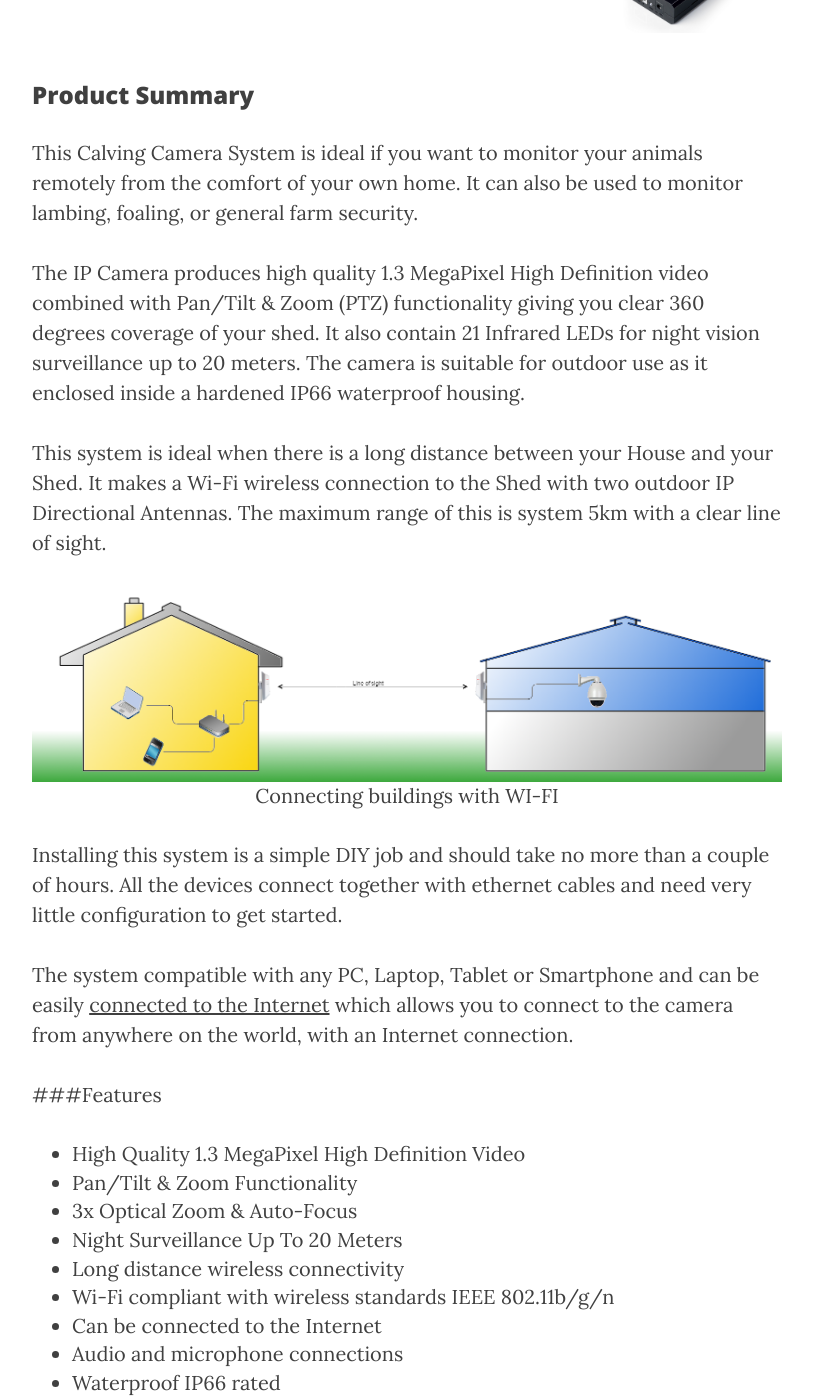
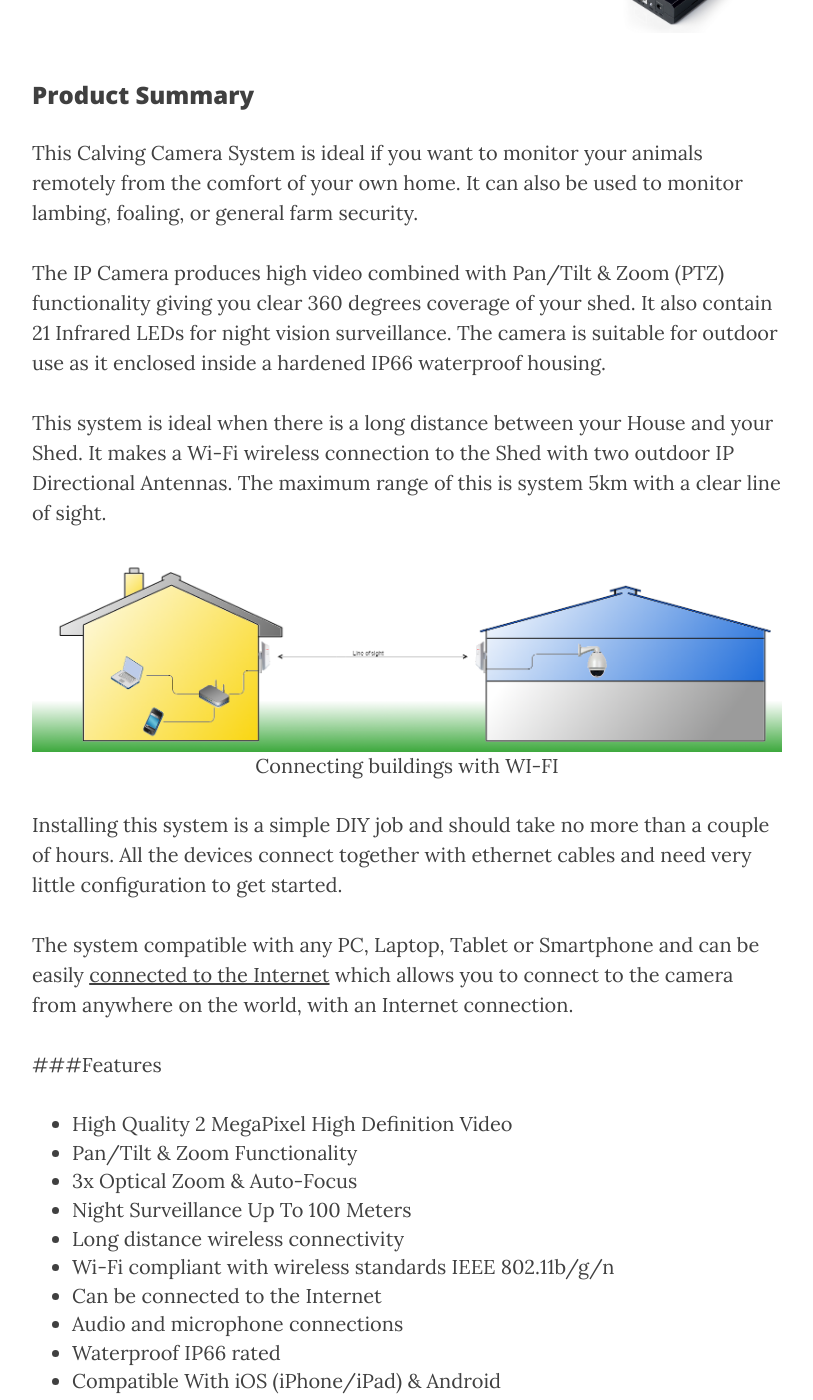
Before and after one commit to jholleran/calvingcamerareviews, a Jekyll site: the page built from products/long-range-ip-calving-camera-system.md, in a window 1280 px wide and 1400 px high, scrolled down 460 px. Shown: the whole window, without its empty margins (233-1046 px from the left). Built offline with Jekyll 4.4.1, drawn with Linux system fonts in a browser that asks for light colours; nearby versions of some CDN libraries; comment, search, counter and statistics services are not loaded; some of the changed text lies outside the part shown.

Commit message:
updated links

```diff
--- a/_posts/2015-05-26-ip-wireless-directional-antenns.markdown
+++ b/_posts/2015-05-26-ip-wireless-directional-antenns.markdown
@@ -52,8 +52,7 @@ Always make sure that the Wireless Security settings (WEP or WPA & WPA2) are set
 
 <h2>Buy On Amazon</h2>
 
-<iframe style="width:120px;height:240px;" marginwidth="0" marginheight="0" scrolling="no" frameborder="0" src="//ws-eu.amazon-adsystem.com/widgets/q?ServiceVersion=20070822&OneJS=1&Operation=GetAdHtml&MarketPlace=GB&source=ss&ref=ss_til&ad_type=product_link&tracking_id=calvingcamera-21&marketplace=amazon&region=GB&placement=B004ZCKNYW&asins=B004ZCKNYW&linkId=&show_border=true&link_opens_in_new_window=true">
-</iframe>
+<iframe style="width:120px;height:240px;" marginwidth="0" marginheight="0" scrolling="no" frameborder="0" src="//ws-eu.amazon-adsystem.com/widgets/q?ServiceVersion=20070822&OneJS=1&Operation=GetAdHtml&MarketPlace=GB&source=ss&ref=as_ss_li_til&ad_type=product_link&tracking_id=calvingcamera-21&marketplace=amazon&region=GB&placement=B00I4QK8O0&asins=B00I4QK8O0&linkId=701b49aa00741c1f99eb1191e322c163&show_border=true&link_opens_in_new_window=true"></iframe>
 
 
 
--- a/products/long-range-ip-calving-camera-system.md
+++ b/products/long-range-ip-calving-camera-system.md
@@ -26,7 +26,7 @@ images:
 
 <span property="description">This Calving Camera System is ideal if you want to monitor your animals remotely from the comfort of your own home. It can also be used to monitor lambing, foaling, or general farm security.</span>
 
-The IP Camera produces high quality 1.3 MegaPixel High Definition video combined with Pan/Tilt & Zoom (PTZ) functionality giving you clear 360 degrees coverage of your shed. It also contain 21 Infrared LEDs for night vision surveillance up to 20 meters. The camera is suitable for outdoor use as it enclosed inside a hardened IP66 waterproof housing.
+The IP Camera produces high video combined with Pan/Tilt & Zoom (PTZ) functionality giving you clear 360 degrees coverage of your shed. It also contain 21 Infrared LEDs for night vision surveillance. The camera is suitable for outdoor use as it enclosed inside a hardened IP66 waterproof housing.
 
 
 This system is ideal when there is a long distance between your House and your Shed. It makes a Wi-Fi wireless connection to the Shed with two outdoor IP Directional Antennas. The maximum range of this is system 5km with a clear line of sight.
@@ -43,10 +43,10 @@ Installing this system is a simple DIY job and should take no more than a couple
 The system compatible with any PC, Laptop, Tablet or Smartphone and can be easily <a href="{{site.baseurl}}/internet/2015/08/08/viewing-calving-camera-over-the-internet.html">connected to the Internet</a> which allows you to connect to the camera from anywhere on the world, with an Internet connection.
 
 ###Features
-- High Quality 1.3 MegaPixel High Definition Video
+- High Quality 2 MegaPixel High Definition Video
 - Pan/Tilt & Zoom Functionality
 - 3x Optical Zoom & Auto-Focus
-- Night Surveillance Up To 20 Meters
+- Night Surveillance Up To 100 Meters
 - Long distance wireless connectivity
 - Wi-Fi compliant with wireless standards IEEE 802.11b/g/n
 - Can be connected to the Internet
@@ -85,17 +85,15 @@ For more information about how to connect up this type of system see this link:
 <br/>
 -->
 
-If you have any questions about this systems, or would like a quotation, please feel free to <b><a href="/contact">contact us</a></b>.
+If you have any questions about this systems please feel free to <b><a href="/contact">contact us</a></b>.
 
 ##Buying this system through Amazon
 
 Here are links to products on Amazon if you would like to build this system yourself:
 
-<iframe style="width:120px;height:240px;" marginwidth="0" marginheight="0" scrolling="no" frameborder="0" src="//ws-eu.amazon-adsystem.com/widgets/q?ServiceVersion=20070822&OneJS=1&Operation=GetAdHtml&MarketPlace=GB&source=ac&ref=qf_sp_asin_til&ad_type=product_link&tracking_id=calvingcamera-21&marketplace=amazon&region=GB&placement=B012FQLPG4&asins=B012FQLPG4&linkId=&show_border=true&link_opens_in_new_window=true">
-</iframe>
+<iframe style="width:120px;height:240px;" marginwidth="0" marginheight="0" scrolling="no" frameborder="0" src="//ws-eu.amazon-adsystem.com/widgets/q?ServiceVersion=20070822&OneJS=1&Operation=GetAdHtml&MarketPlace=GB&source=ss&ref=as_ss_li_til&ad_type=product_link&tracking_id=calvingcamera-21&marketplace=amazon&region=GB&placement=B019ZPND1I&asins=B019ZPND1I&linkId=89c067bb95fc94821370ebc9d30b3a48&show_border=true&link_opens_in_new_window=true"></iframe>
 
-<iframe style="width:120px;height:240px;" marginwidth="0" marginheight="0" scrolling="no" frameborder="0" src="//ws-eu.amazon-adsystem.com/widgets/q?ServiceVersion=20070822&OneJS=1&Operation=GetAdHtml&MarketPlace=GB&source=ss&ref=ss_til&ad_type=product_link&tracking_id=calvingcamera-21&marketplace=amazon&region=GB&placement=B004ZCKNYW&asins=B004ZCKNYW&linkId=&show_border=true&link_opens_in_new_window=true">
-</iframe>
+<iframe style="width:120px;height:240px;" marginwidth="0" marginheight="0" scrolling="no" frameborder="0" src="//ws-eu.amazon-adsystem.com/widgets/q?ServiceVersion=20070822&OneJS=1&Operation=GetAdHtml&MarketPlace=GB&source=ss&ref=as_ss_li_til&ad_type=product_link&tracking_id=calvingcamera-21&marketplace=amazon&region=GB&placement=B00I4QK8O0&asins=B00I4QK8O0&linkId=701b49aa00741c1f99eb1191e322c163&show_border=true&link_opens_in_new_window=true"></iframe>
 
 <iframe style="width:120px;height:240px;" marginwidth="0" marginheight="0" scrolling="no" frameborder="0" src="//ws-eu.amazon-adsystem.com/widgets/q?ServiceVersion=20070822&OneJS=1&Operation=GetAdHtml&MarketPlace=GB&source=ss&ref=ss_til&ad_type=product_link&tracking_id=calvingcamera-21&marketplace=amazon&region=GB&placement=B00A4I71BO&asins=B00A4I71BO&linkId=&show_border=true&link_opens_in_new_window=true">
 </iframe>
```
Also changed, not shown: products/ip-bullet-calving-camera-system.md (+2 -3 lines), products/short-range-ip-calving-camera-system.md (+1 -1 lines).
